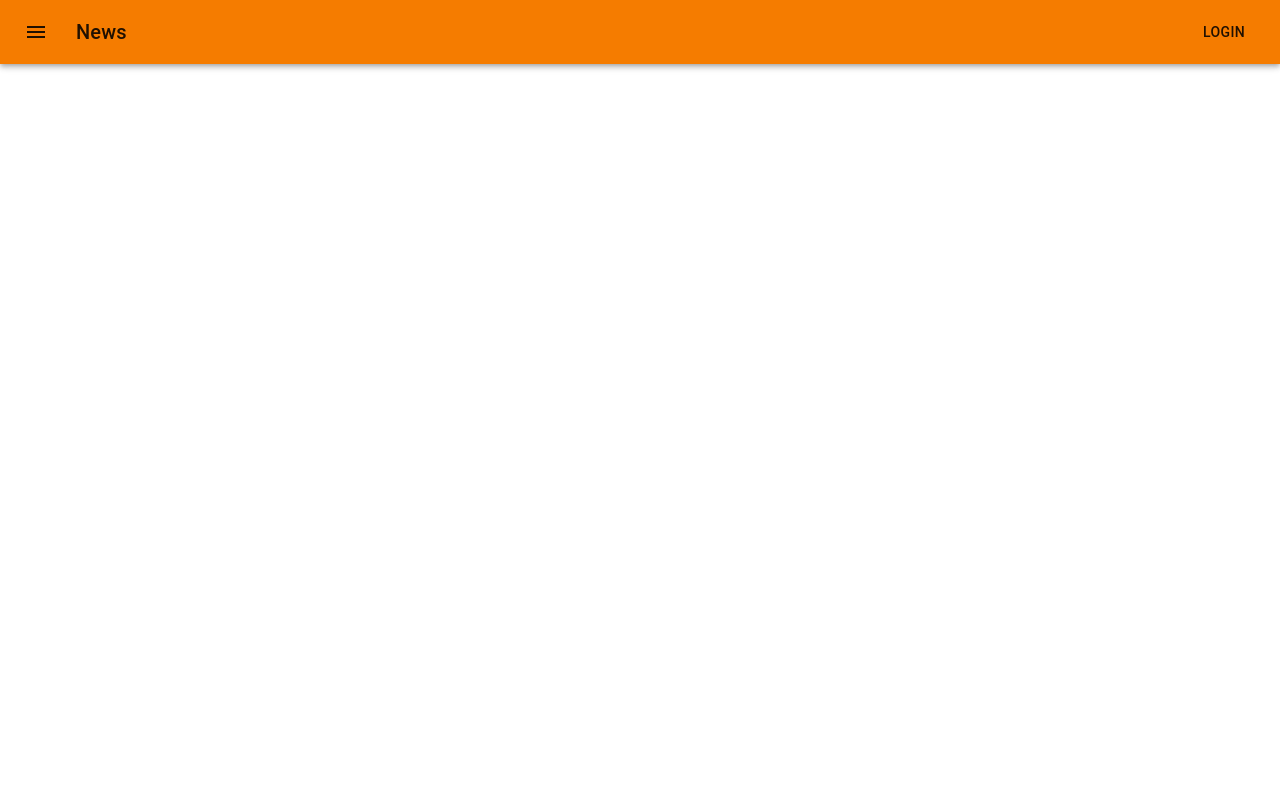
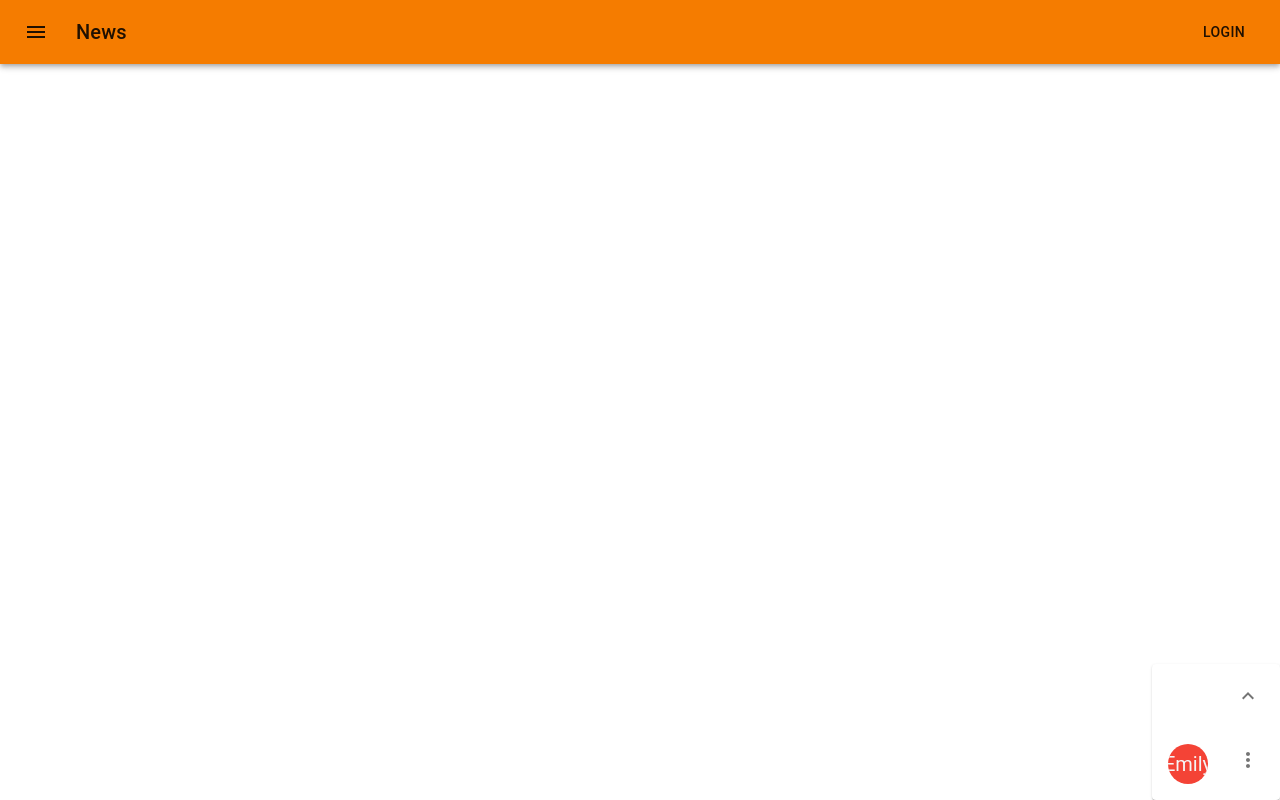
Before and after one commit to zx123497/hackathon, a React (Create React App) app: page /office in a window 1280 px wide. Built offline with nearby package versions, Linux system fonts and the light colour scheme.

Commit message:
doing chat

```diff
--- a/src/App.js
+++ b/src/App.js
@@ -5,7 +5,8 @@ import { BrowserRouter, Route, Switch } from 'react-router-dom';
 import { ThemeProvider } from '@material-ui/core/styles';
 import theme from './themes/theme';
 import Header from './parts/Navbar';
-import test from './pages/test'
+import test from './pages/test';
+import Office from './pages/Office'
 
 const App = () => {
     const appliedTheme = theme;
@@ -23,6 +24,7 @@ const App = () => {
                                     <Switch>
                                         <Route path='/' exact component={test} />
                                         <Route path='/test' exact component={test} />
+                                        <Route path='/office' exact component={Office} />
                                     </Switch>
                                 </main>
                             </>
--- /dev/null
+++ b/src/components/ChatRoom.js
@@ -0,0 +1,100 @@
+import React from 'react';
+import { makeStyles } from '@material-ui/core/styles';
+import clsx from 'clsx';
+import Card from '@material-ui/core/Card';
+import CardHeader from '@material-ui/core/CardHeader';
+import CardMedia from '@material-ui/core/CardMedia';
+import CardContent from '@material-ui/core/CardContent';
+import CardActions from '@material-ui/core/CardActions';
+import Collapse from '@material-ui/core/Collapse';
+import Avatar from '@material-ui/core/Avatar';
+import IconButton from '@material-ui/core/IconButton';
+import Typography from '@material-ui/core/Typography';
+import { red } from '@material-ui/core/colors';
+import FavoriteIcon from '@material-ui/icons/Favorite';
+import ShareIcon from '@material-ui/icons/Share';
+import ExpandMoreIcon from '@material-ui/icons/ExpandMore';
+import MoreVertIcon from '@material-ui/icons/MoreVert';
+
+const useStyles = makeStyles((theme) => ({
+  root: {
+    display:"flex",
+    flexDirection:"column-reverse",
+    maxWidth: 345,
+  },
+  media: {
+    height: 0,
+    paddingTop: '56.25%', // 16:9
+  },
+  expand: {
+    transform: 'rotate(180deg)',
+    marginLeft: 'auto',
+    transition: theme.transitions.create('transform', {
+      duration: theme.transitions.duration.shortest,
+    }),
+  },
+  expandOpen: {
+    transform: 'rotate(0deg)',
+  },
+  avatar: {
+    backgroundColor: red[500],
+  },
+}));
+
+const ChatRoom=()=> {
+  const classes = useStyles();
+  const [expanded, setExpanded] = React.useState(false);
+
+  const handleExpandClick = () => {
+    setExpanded(!expanded);
+  };
+
+  return (
+    <Card className={classes.root}>
+      <CardHeader
+        avatar={
+          <Avatar aria-label="recipe" className={classes.avatar}>
+            Emily
+          </Avatar>
+        }
+        action={
+          <IconButton aria-label="settings">
+            <MoreVertIcon />
+          </IconButton>
+        }
+
+      >Inasdasd</CardHeader>
+
+
+      <CardActions disableSpacing>
+
+
+        <IconButton
+          className={clsx(classes.expand, {
+            [classes.expandOpen]: expanded,
+          })}
+          onClick={handleExpandClick}
+          aria-expanded={expanded}
+          aria-label="show more"
+        >
+          <ExpandMoreIcon />
+        </IconButton>
+      </CardActions>
+      <Collapse in={expanded} timeout="auto" unmountOnExit>
+        <CardContent>
+          <Typography paragraph>Method:</Typography>
+          <Typography paragraph>
+            Heat 1/2 cup of the broth in a pot until simmering, add saffron and set aside for 10
+            minutes.
+          </Typography>
+
+          <Typography>
+            Set aside off of the heat to let rest for 10 minutes, and then serve.
+          </Typography>
+        </CardContent>
+      </Collapse>
+    </Card>
+  );
+}
+
+export default ChatRoom;
--- /dev/null
+++ b/src/pages/Office.js
@@ -0,0 +1,28 @@
+import React from 'react'
+import ChatRoom from '../components/ChatRoom'
+import { makeStyles } from '@material-ui/core/styles';
+
+const useStyles = makeStyles((theme) => ({
+    office:{
+        position:"relative",
+        "& .chatroom":{
+            position:"absolute",
+            bottom:"calc(-100vh + 64px)",
+            right:0,
+        }
+    }
+  }));
+
+const Office=(props)=> {
+    const classes = useStyles();
+    return (
+        <div className={classes.office}>
+            <div className="chatroom">
+            <ChatRoom />
+            </div>
+
+        </div>
+    )
+}
+
+export default Office
--- a/src/themes/theme.js
+++ b/src/themes/theme.js
@@ -3,7 +3,7 @@ import orange from "@material-ui/core/colors/orange";
 
 const theme = createMuiTheme({
   palette: {
-    type: "light",
+
     background: {
       default: "#F5F5F5",
       paper: "#FFFFFF",
```
